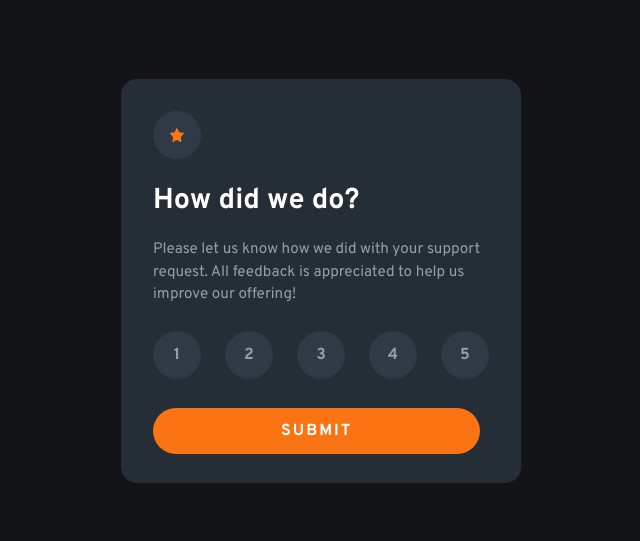
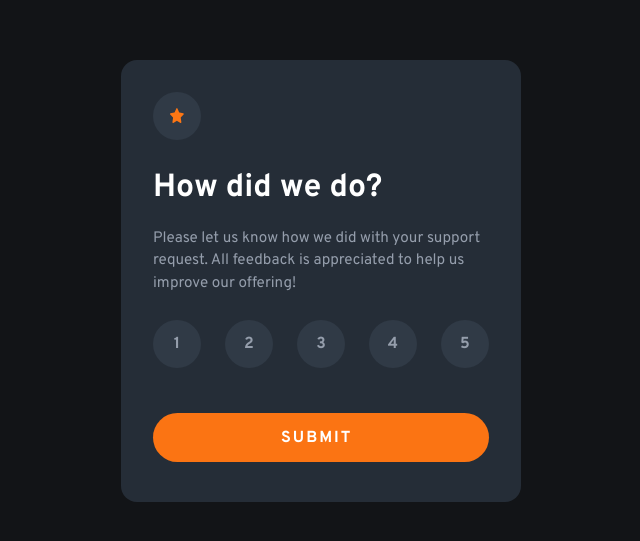
Before and after one commit to Ghravitee/React-component-1, a React (Vite) app: page / in a window 1280 px wide. Shown: the part 119-660 px from the top of the page, without its empty margins (319-959 px from the left). Built offline with nearby package versions, Linux system fonts and the light colour scheme.

Commit message:
fourth commit

```diff
--- a/src/App.jsx
+++ b/src/App.jsx
@@ -41,7 +41,8 @@ function App() {
 
   return (
 
-    <div className='wrapper'>
+    <body>
+
       {
         redirect ?
           <div className="container">
@@ -63,7 +64,7 @@ function App() {
           />
 
       }
-    </div>
+    </body>
 
   )
 }
--- a/src/index.css
+++ b/src/index.css
@@ -104,10 +104,10 @@ ul {
   padding-left: 0;
 }
 
-.wrapper {
+body {
   background-color: var(--Very-Dark-Blue);
   min-height: 100vh;
-  display: flex;
+  display: grid;
   justify-content: center;
   align-items: center;
   font-family: var(--ff-primary);
@@ -117,19 +117,22 @@ ul {
   padding: 2rem 2rem 2.5rem;
   background-color: var(--Dark-Blue);
   border-radius: var(--br);
+  display: grid;
+  max-width: 25rem;
+
 }
 
 .feedback-container {
   padding: 2.5rem 1.5rem;
   background-color: var(--Dark-Blue);
   border-radius: var(--br);
-  width: 25rem;
+  max-width: 25rem;
 }
 
 .heading,
 .feedback-heading {
   color: var(--White);
-  font-size: 1.8rem;
+  font-size: 2rem;
   font-weight: 700;
   margin-bottom: 1rem;
 }
@@ -142,7 +145,6 @@ ul {
 .paragraph {
   font-size: .95rem;
   font-weight: 400;
-  max-width: 21rem;
   color: var(--Light-Grey);
   margin-bottom: 1.5rem;
 }
@@ -177,7 +179,7 @@ ul {
 }
 
 .star {
-  margin-bottom: 1.3rem;
+  margin-bottom: 1.5rem;
 }
 
 .feedback-star {
@@ -197,8 +199,8 @@ ul {
   display: flex;
   justify-content: space-between;
   gap: 1.5rem;
-  margin-bottom: 2.5rem;
-  max-width: 21rem;
+  margin-bottom: 2.8rem;
+
 }
 
 .submit {
@@ -237,9 +239,20 @@ ul {
   display: flex;
   justify-content: center;
   align-items: center;
-  width: 2.5rem;
-  height: 2.5rem;
+  width: 3rem;
+  height: 3rem;
   border-radius: 50%;
   color: var(--White);
   font-weight: 700;
 }
+
+/* @media only screen and (max-width: 425px){
+  .container {
+    padding: 2rem 2rem 2.5rem;
+    background-color: var(--Dark-Blue);
+    border-radius: var(--br);
+    display: grid;
+    max-width: 17rem;
+
+  }
+} */
```
